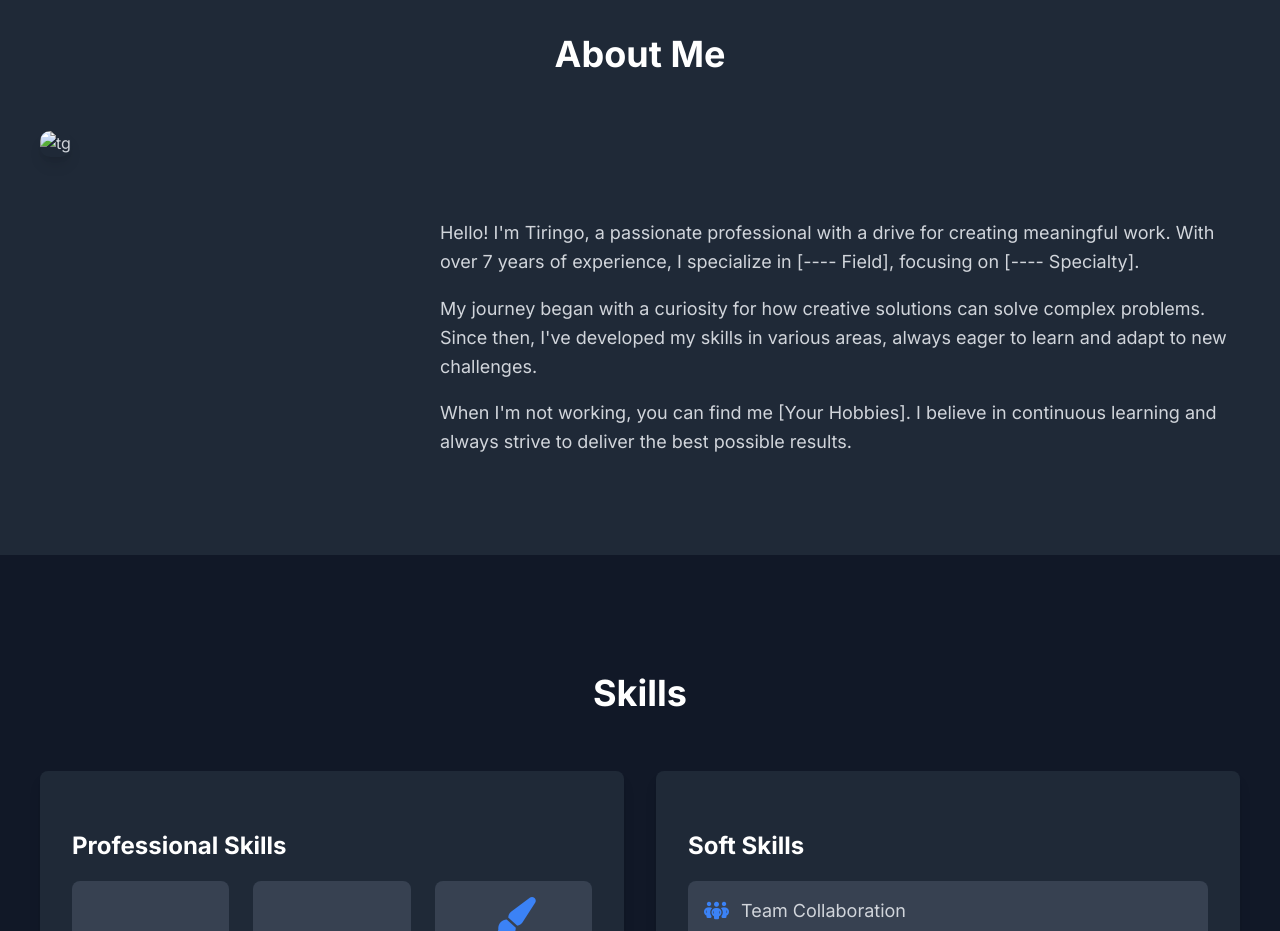
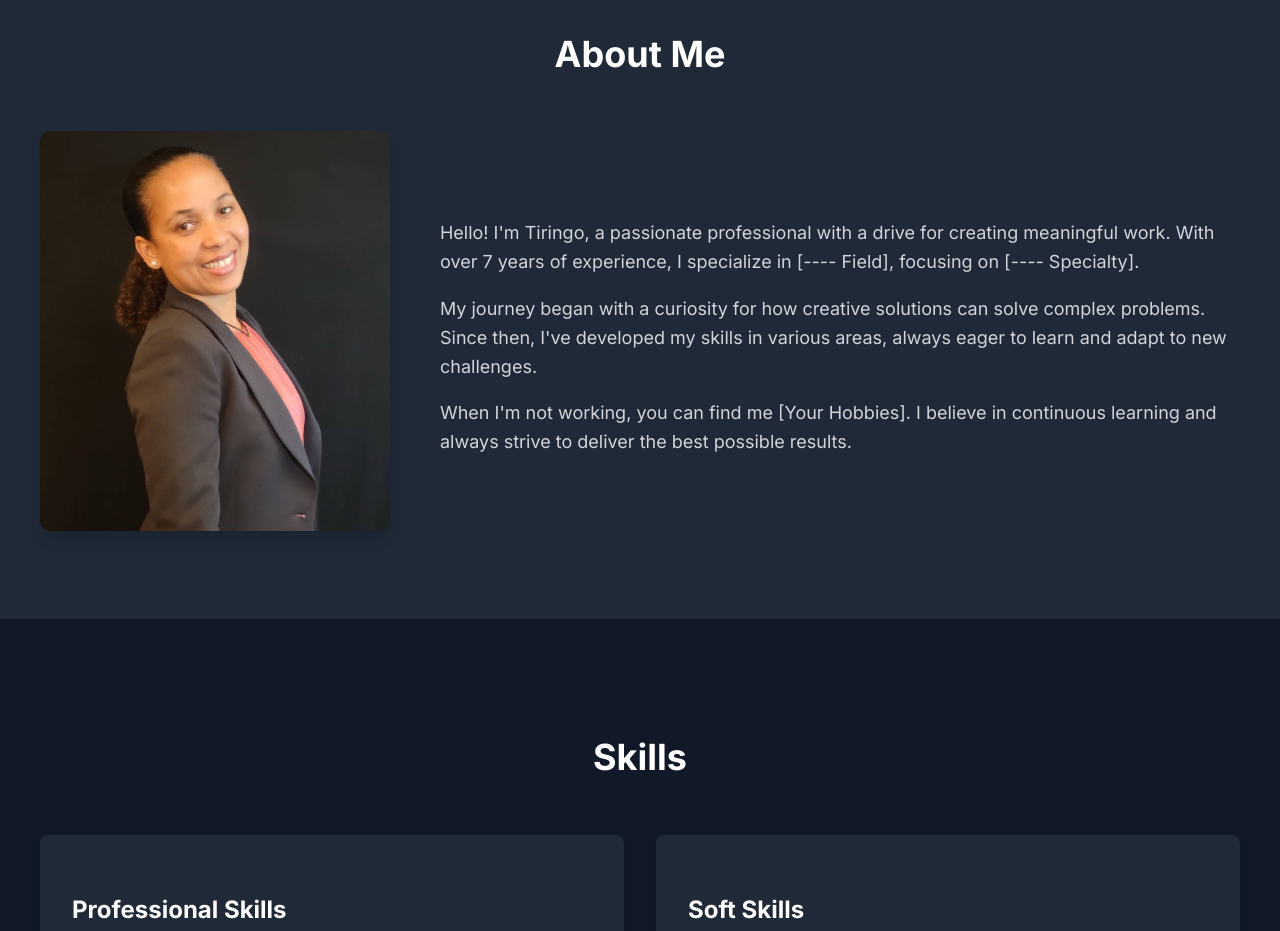
Before and after one commit to yared-seb/yared-seb, a plain HTML site: page index.html in a window 1280 px wide. Shown: the part 900-1831 px from the top of the page. Drawn offline with Linux system fonts and the light colour scheme.

Commit message:
Update index.html

```diff
--- a/index.html
+++ b/index.html
@@ -63,7 +63,7 @@
           <h2 class="section-title">About Me</h2>
           <div class="about-content">
             <div class="profile-image">
-              <img src="./images/IMG_20250813_173443_642.jpg" alt="tg" />
+              <img src="IMG_20250813_173443_642.jpg" alt="tg" />
             </div>
             <div class="about-text">
               <p>
```
